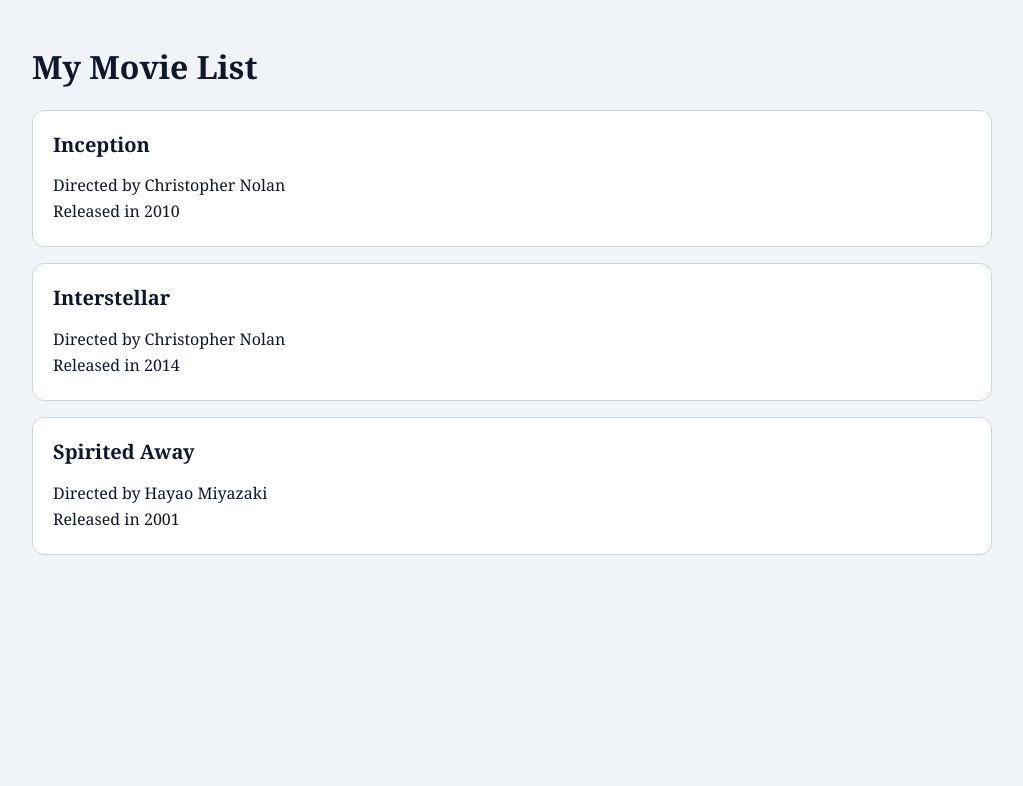
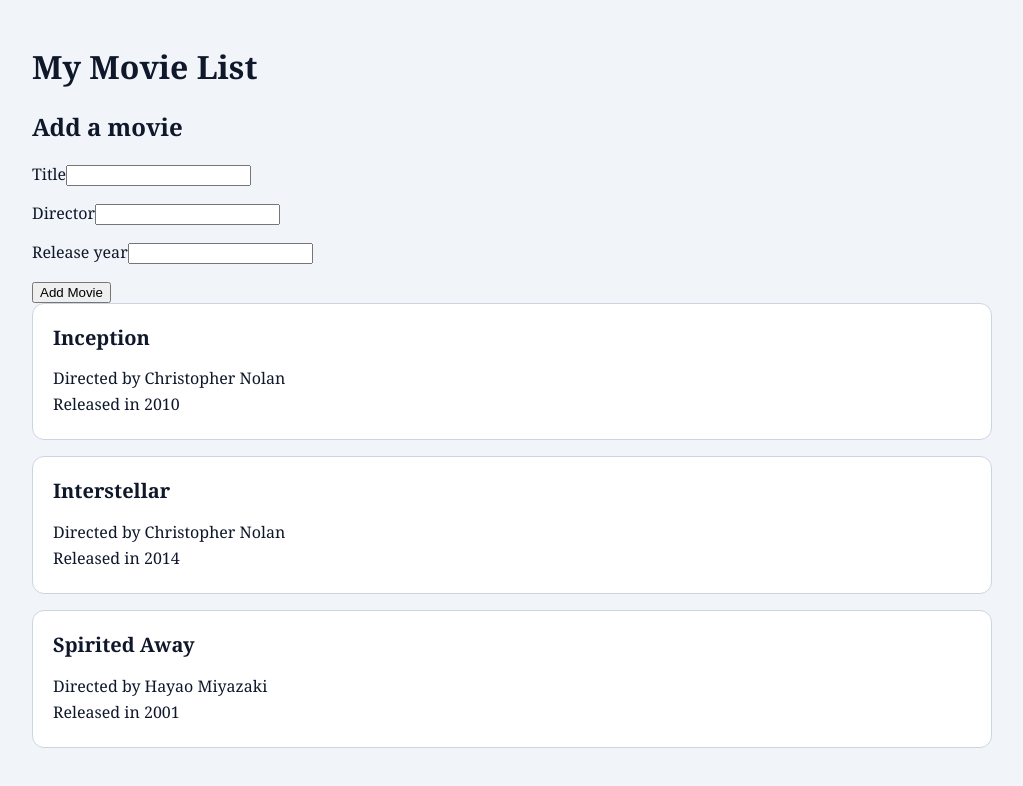
Before and after one commit to annengendo25-design/movie-list, a React (Vite) app: page / in a window 1280 px wide. Shown: the top 786 px of the page, without its empty margins (128-1151 px from the left). Built offline with nearby package versions, Linux system fonts and the light colour scheme.

Commit message:
Add movies through a form

```diff
--- a/src/App.jsx
+++ b/src/App.jsx
@@ -1,11 +1,17 @@
 import { useState } from "react";
+import AddMovieForm from "./components/AddMovieForm.jsx";
 import MovieList from "./components/MovieList.jsx";
 import {movies as initialMovies} from "./data/movies.js";
 export default function App(){
   const [movies,setMovies]=useState(initialMovies);
+  function addMovie(movieDetails){
+    const newMovie={...movieDetails,id:crypto.randomUUID()};
+    setMovies((currentMovies)=>[...currentMovies,newMovie]);
+  }
   return(
     <main>
       <h1>My Movie List</h1>
+      <AddMovieForm onAdd={addMovie}/>
       <MovieList movies={movies}/>
     </main>
   );
--- /dev/null
+++ b/src/components/AddMovieForm.jsx
@@ -0,0 +1,34 @@
+export default function AddMovieForm({onAdd}){
+    function handleSubmit(event){
+        event.preventDefault();
+        const form=event.currentTarget;
+        const data=new FormData(form);
+        onAdd({
+            title:data.get("title").trim(),
+            director:data.get("director").trim(),
+            year:Number(data.get("year")),
+        });
+        form.reset();
+    }
+    return(
+<form onSubmit={handleSubmit}>
+    <h2>Add a movie</h2>
+    <p>
+        <label>
+            Title<input name="title" required/>
+        </label>
+    </p>
+    <p>
+        <label>
+            Director<input name="director" required/>
+        </label>
+    </p>
+    <p>
+        <label>
+            Release year<input name="year" type="number" required/>
+        </label>
+    </p>
+    <button type="submit">Add Movie</button>
+    </form>
+    );
+}
```
